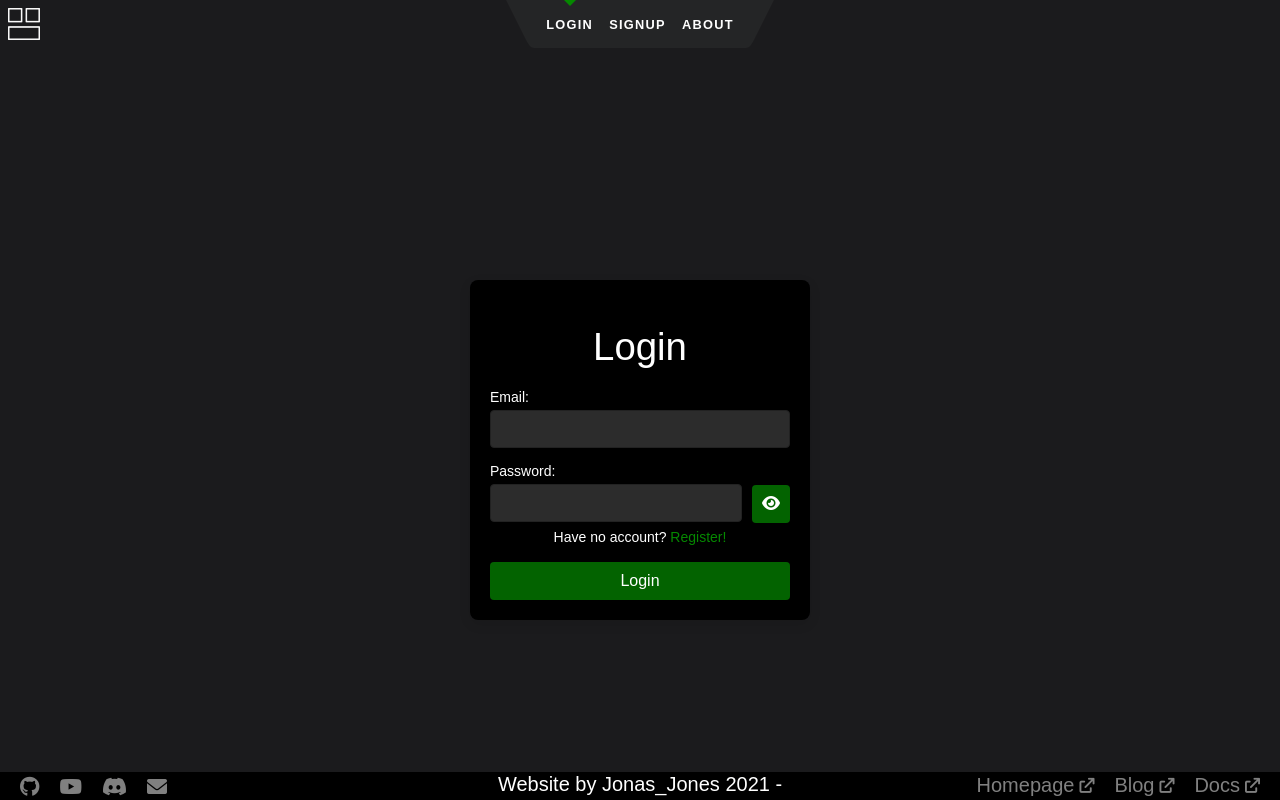
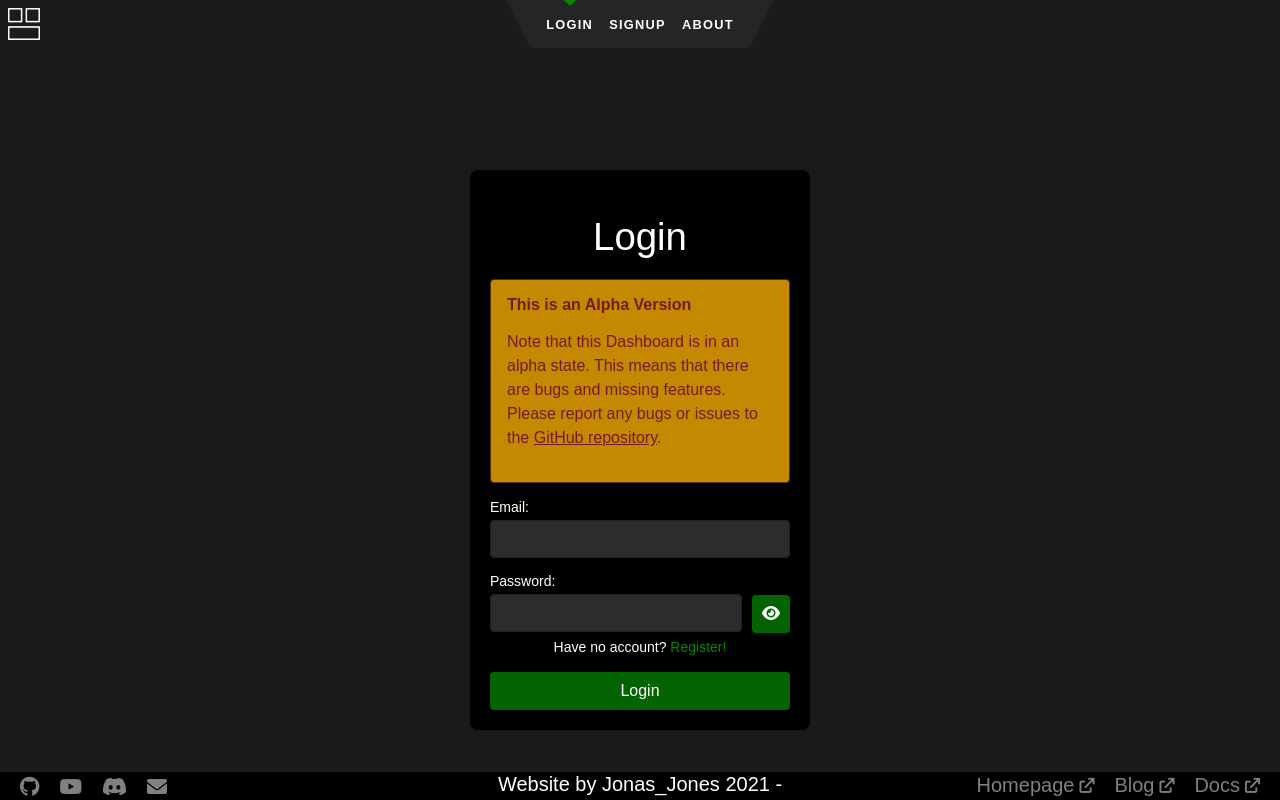
Before and after one commit to JonasunderscoreJones/dash.jonasjones.dev, a SvelteKit app: page /login in a window 1280 px wide. Built offline with nearby package versions, Linux system fonts and the light colour scheme.

Commit message:
added Alpha Notice to pages

```diff
--- /dev/null
+++ b/src/lib/components/AlphaNotice.svelte
@@ -0,0 +1,32 @@
+<div class="alpha-notice">
+    <h2><b>This is an Alpha Version</b></h2>
+    <p>
+        Note that this Dashboard is in an alpha state. This means that there are bugs and missing features.
+        Please report any bugs or issues to the
+        <a href="https://github.com/JonasunderscoreJones/dash.jonasjones.dev/issues">GitHub repository</a>.
+    </p>
+</div>
+
+<style>
+    .alpha-notice {
+        background-color: #c48900;
+        color: #721c24;
+        padding: 1rem;
+        border: 1px solid #533300;
+        border-radius: 0.25rem;
+        margin: 1rem 0;
+    }
+
+    .alpha-notice h2 {
+        margin-top: 0;
+    }
+
+    .alpha-notice a {
+        color: #721c24;
+        text-decoration: underline;
+    }
+
+    .alpha-notice a:hover {
+        color: #560009;
+    }
+</style>
--- a/src/routes/about/+page.svelte
+++ b/src/routes/about/+page.svelte
@@ -1,3 +1,7 @@
+<script>
+	import AlphaNotice from "$lib/components/AlphaNotice.svelte";
+</script>
+
 <svelte:head>
 	<title>About</title>
 	<meta name="description" content="About this app" />
@@ -5,6 +9,8 @@
 
 <div class="text-column">
 	<h1>About this Dashboard</h1>
+
+	<AlphaNotice />
 
 	<p>
 		This is a Dashboard app for my Ecosystem's services.
--- a/src/routes/login/+page.svelte
+++ b/src/routes/login/+page.svelte
@@ -3,6 +3,7 @@
     import { onMount } from 'svelte';
     import { setSessionKey, redirectToHome, ACCOUNTS_WORKER_URL } from '$lib/session.js';
     import { page } from '$app/state';
+    import AlphaNotice from '$lib/components/AlphaNotice.svelte';
     let email = '';
     let password = '';
     let errorMessage = '';
@@ -42,6 +43,8 @@
   <div class="login-container">
     <div class="login-prompt">
       <h1>Login</h1>
+
+      <AlphaNotice />
 
       {#if errorMessage}
         <p style="color: red;">{errorMessage}</p>
--- a/src/routes/signup/+page.svelte
+++ b/src/routes/signup/+page.svelte
@@ -2,6 +2,7 @@
     import { navigate } from 'svelte-routing';
     import { setSessionKey, ACCOUNTS_WORKER_URL } from '$lib/session.js';
     import { page } from '$app/state';
+    import AlphaNotice from '$lib/components/AlphaNotice.svelte';
     let username = '';
     let firstname = '';
     let lastname = '';
@@ -40,6 +41,8 @@
   <div class="login-container">
     <div class="login-prompt">
       <h1>Signup</h1>
+
+      <AlphaNotice />
 
       {#if errorMessage}
         <p style="color: red;">{errorMessage}</p>
@@ -141,7 +144,7 @@
     }
 
     button:hover {
-      background-color: #0056b3;
+      background-color: var(--color-theme-2);
     }
 
     p {
```
